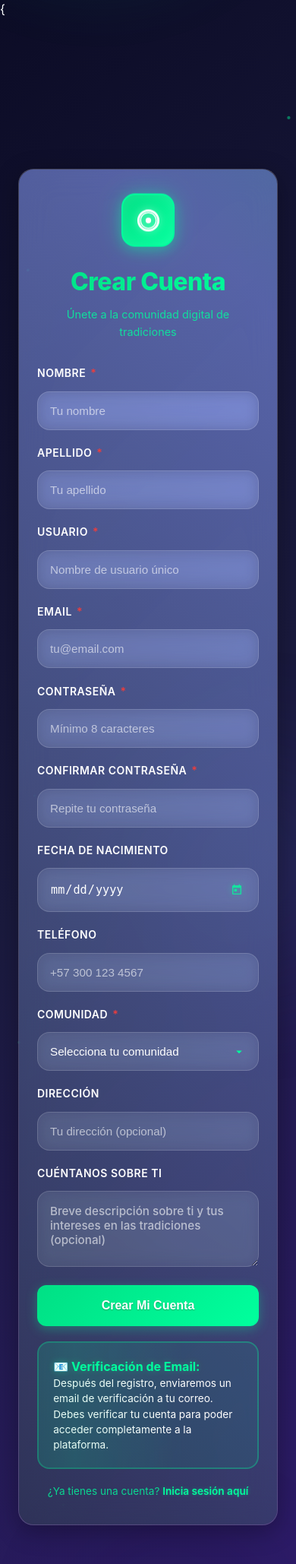
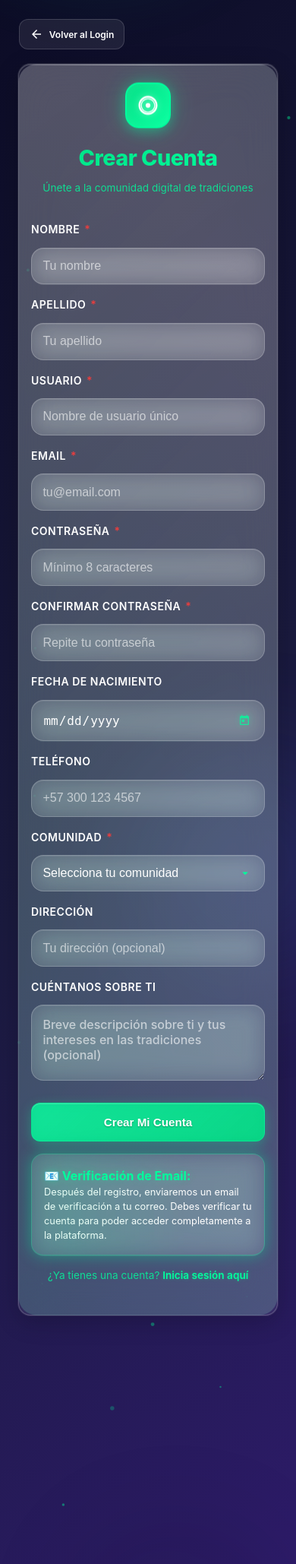
Before and after one commit to yagamidsa/RAIZDIGITAL, a Django app: page /register/ in a window 390 px wide. Shown: the whole page at 76% size. Run offline with Django 5.2, Linux system fonts and the light colour scheme; some libraries are stand-ins or nearby versions.

Commit message:
registrov25

```diff
--- a/core/templates/core/register.html
+++ b/core/templates/core/register.html
@@ -1,4 +1,4 @@
-{{% extends 'core/base.html' %}
+{% extends 'core/base.html' %}
 {% load static %}
 
 {% block title %}Registro - Raíz Digital{% endblock %}
@@ -22,12 +22,12 @@
 
         /* 🎨 GRADIENTES REFINADOS */
         --gradient-primary: linear-gradient(135deg, #00e085 0%, #00ff9d 100%);
-        --gradient-secondary: linear-gradient(135deg, #426d9e 0%, #4e60af 100%);
+        --gradient-secondary: linear-gradient(135deg, #4a90e2 0%, #667eea 100%);
         --gradient-accent: linear-gradient(135deg, #151718 0%, #030303 100%);
         --gradient-bg: linear-gradient(135deg, #0c0c26 0%, #1a1a3e 50%, #2d1b69 100%);
 
-        --color-primary: #285f4a;
-        --color-secondary: #101e2e;
+        --color-primary: #00ff9d;
+        --color-secondary: #4a90e2;
         --color-accent: #667eea;
         --color-success: #00e085;
         --color-warning: #f0d969;
@@ -137,52 +137,60 @@
         }
     }
 
-    /* 🏗️ LAYOUT PRINCIPAL - OPTIMIZADO PARA DESKTOP */
+    /* 🏗️ LAYOUT PRINCIPAL - FORZADO VERTICAL Y CENTRADO */
     .page-container {
         min-height: 100vh;
         width: 100%;
         display: flex;
         align-items: center;
         justify-content: center;
-        padding: 3rem;
+        padding: 1rem;
         position: relative;
         z-index: 10;
 
-        /* 🔧 CONTENEDOR MÁXIMO PARA DESKTOP */
-        max-width: 1400px;
+        /* 🔧 FORZAR ANCHO MÍNIMO PARA VERTICAL */
+        max-width: 450px;
         margin: 0 auto;
     }
 
-    /* 🎪 CONTENEDOR PRINCIPAL DEL FORMULARIO - MÁS REDUCIDO EN DESKTOP */
+    /* 🎪 CONTENEDOR PRINCIPAL DEL FORMULARIO - CRYSTAL GLASS VERTICAL */
     .register-container {
-        background: var(--bg-glass);
-        backdrop-filter: blur(20px);
-        -webkit-backdrop-filter: blur(20px);
+        background: rgba(255, 255, 255, 0.08);
+        backdrop-filter: blur(25px);
+        -webkit-backdrop-filter: blur(25px);
         border-radius: var(--radius-card);
-        border: 1px solid var(--border-glass);
-        box-shadow: var(--shadow-glass);
+        border: 1px solid rgba(255, 255, 255, 0.2);
+        box-shadow:
+            0 8px 32px rgba(0, 0, 0, 0.2),
+            0 0 0 1px rgba(255, 255, 255, 0.1),
+            inset 0 1px 0 rgba(255, 255, 255, 0.15);
         overflow: hidden;
         position: relative;
         width: 100%;
 
-        /* 🔧 TAMAÑO MÁS COMPACTO PARA TODAS LAS PANTALLAS */
-        max-width: 380px;
+        /* 🔧 DISEÑO SUPER VERTICAL Y COMPACTO */
+        max-width: 360px;
         margin: 0 auto;
-    }
-
-    /* 🌈 BORDE GRADIENTE ANIMADO - Verde neón sutil */
+
+        /* 🔧 ALTURA CONTROLADA PARA EVITAR PROBLEMAS DE SCROLL */
+        max-height: 95vh;
+        overflow-y: auto;
+        overflow-x: hidden;
+    }
+
+    /* 🌈 BORDE GRADIENTE ANIMADO - CRYSTAL GLASS EFFECT */
     .register-border {
         position: absolute;
-        inset: -2px;
-        border-radius: calc(var(--radius-card) + 2px);
+        inset: -1px;
+        border-radius: calc(var(--radius-card) + 1px);
         background: linear-gradient(45deg,
-            var(--neon-green-subtle),
-            var(--color-secondary),
-            var(--color-accent),
-            var(--neon-green));
+            rgba(255, 255, 255, 0.3),
+            rgba(0, 255, 157, 0.2),
+            rgba(255, 255, 255, 0.25),
+            rgba(0, 255, 157, 0.15));
         background-size: 300% 300%;
         z-index: -1;
-        animation: gradientRotate 10s ease-in-out infinite;
+        animation: gradientRotate 15s ease-in-out infinite;
         opacity: 0.4;
     }
 
@@ -191,13 +199,30 @@
         50% { background-position: 100% 50%; }
     }
 
-    /* 🎯 CONTENIDO INTERNO - MÁS COMPACTO */
+    /* 🎯 CONTENIDO INTERNO - CRYSTAL GLASS THEME */
     .register-content {
         position: relative;
-        padding: 2rem;
+        padding: 1.8rem 1.5rem;
         background: linear-gradient(145deg,
-            rgba(255, 255, 255, 0.08) 0%,
-            rgba(255, 255, 255, 0.04) 100%);
+            rgba(255, 255, 255, 0.1) 0%,
+            rgba(255, 255, 255, 0.05) 50%,
+            rgba(255, 255, 255, 0.08) 100%);
+        border-radius: calc(var(--radius-card) - 2px);
+    }
+
+    /* 🔧 EFECTO ESPEJO ADICIONAL */
+    .register-content::before {
+        content: '';
+        position: absolute;
+        top: 0;
+        left: 0;
+        right: 0;
+        height: 1px;
+        background: linear-gradient(90deg,
+            transparent,
+            rgba(255, 255, 255, 0.4),
+            transparent);
+        border-radius: var(--radius-card) var(--radius-card) 0 0;
     }
 
     /* 🎭 HEADER DEL FORMULARIO - MÁS COMPACTO */
@@ -294,29 +319,32 @@
         margin-left: 2px;
     }
 
-    /* 🎪 INPUTS ESTILO GLASSMORPHISM */
+    /* 🎪 INPUTS ESTILO CRYSTAL GLASSMORPHISM */
     .input-wrapper {
         position: relative;
     }
 
     .form-input, .form-select {
         width: 100%;
-        padding: 1rem 1.1rem;
-        background: rgba(255, 255, 255, 0.08);
-        border: 1px solid rgba(255, 255, 255, 0.15);
+        padding: 0.9rem 1rem;
+        background: rgba(255, 255, 255, 0.1);
+        border: 1px solid rgba(255, 255, 255, 0.2);
         border-radius: var(--radius-input);
         color: var(--text-primary);
-        font-size: 0.95rem;
+        font-size: 0.9rem;
         font-weight: 500;
         transition: all 0.3s cubic-bezier(0.4, 0, 0.2, 1);
-        backdrop-filter: blur(10px);
+        backdrop-filter: blur(15px);
         outline: none;
+        box-shadow: inset 0 1px 0 rgba(255, 255, 255, 0.1);
     }
 
     .form-input:focus, .form-select:focus {
-        background: rgba(255, 255, 255, 0.12);
-        border-color: var(--neon-green);
-        box-shadow: 0 0 0 4px var(--neon-green-glow);
+        background: rgba(255, 255, 255, 0.15);
+        border-color: rgba(0, 255, 157, 0.5);
+        box-shadow:
+            0 0 0 3px rgba(0, 255, 157, 0.2),
+            inset 0 1px 0 rgba(255, 255, 255, 0.2);
         transform: translateY(-1px);
     }
 
@@ -381,23 +409,28 @@
         font-family: inherit;
     }
 
-    /* 🚀 BOTÓN PRINCIPAL - VERDE NEÓN SUTIL Y MÁS COMPACTO */
+    /* 🚀 BOTÓN PRINCIPAL - CRYSTAL GLASS CON VERDE NEÓN */
     .btn-submit {
         position: relative;
         width: 100%;
         padding: 1.1rem;
-        background: var(--gradient-primary);
+        background: linear-gradient(135deg,
+            rgba(0, 255, 157, 0.8) 0%,
+            rgba(0, 224, 133, 0.9) 100%);
         color: white;
-        border: none;
+        border: 1px solid rgba(0, 255, 157, 0.4);
         border-radius: var(--radius-button);
         font-size: 1rem;
         font-weight: 700;
         cursor: pointer;
         transition: all 0.3s cubic-bezier(0.4, 0, 0.2, 1);
-        box-shadow: var(--shadow-button);
+        box-shadow:
+            0 4px 15px rgba(0, 255, 157, 0.3),
+            inset 0 1px 0 rgba(255, 255, 255, 0.2);
         overflow: hidden;
         margin-top: 0.3rem;
         text-shadow: 0 1px 2px rgba(0, 0, 0, 0.3);
+        backdrop-filter: blur(10px);
     }
 
     .btn-submit::before {
@@ -416,8 +449,12 @@
 
     .btn-submit:hover, .btn-submit:active {
         transform: translateY(-2px);
-        box-shadow: var(--shadow-hover);
-        background: linear-gradient(135deg, #00ff9d 0%, #00e085 100%);
+        background: linear-gradient(135deg,
+            rgba(0, 255, 157, 0.9) 0%,
+            rgba(0, 224, 133, 1) 100%);
+        box-shadow:
+            0 8px 25px rgba(0, 255, 157, 0.4),
+            inset 0 1px 0 rgba(255, 255, 255, 0.3);
     }
 
     .btn-submit:hover::before {
@@ -534,10 +571,10 @@
         }
     }
 
-    /* 💡 INFORMACIÓN DE VERIFICACIÓN - VERDE NEÓN DESTACADO Y MÁS COMPACTO */
+    /* 💡 INFORMACIÓN DE VERIFICACIÓN - CRYSTAL GLASS DESTACADO */
     .verification-info {
-        background: rgba(0, 255, 157, 0.08);
-        border: 2px solid var(--neon-green-glow);
+        background: rgba(255, 255, 255, 0.08);
+        border: 1px solid rgba(0, 255, 157, 0.3);
         border-radius: var(--radius-input);
         padding: 1.2rem;
         margin-top: 1.2rem;
@@ -546,6 +583,10 @@
         line-height: 1.5;
         position: relative;
         overflow: hidden;
+        backdrop-filter: blur(15px);
+        box-shadow:
+            inset 0 1px 0 rgba(255, 255, 255, 0.1),
+            0 2px 8px rgba(0, 255, 157, 0.1);
     }
 
     .verification-info::before {
@@ -626,86 +667,152 @@
         transform: scaleX(1);
     }
 
-    /* 📱 RESPONSIVE DESIGN - TAMAÑO CONSISTENTE */
-
-    /* Móvil */
+    /* 📱 RESPONSIVE DESIGN - MÓVIL OPTIMIZADO Y DESKTOP VERTICAL */
+
+    /* Móvil - OPTIMIZADO PARA FLUIDEZ */
     @media (max-width: 480px) {
+        body {
+            /* 🔧 PREVENIR ZOOM Y MOVIMIENTO EN MÓVIL */
+            -webkit-text-size-adjust: 100%;
+            -ms-text-size-adjust: 100%;
+            touch-action: manipulation;
+            position: fixed;
+            width: 100%;
+            height: 100%;
+            overflow: hidden;
+        }
+
+        html {
+            /* 🔧 SCROLL CONTROLADO */
+            overflow: hidden;
+            height: 100%;
+            width: 100%;
+        }
+
+        .page-container {
+            padding: 0.5rem;
+            height: 100vh;
+            max-height: 100vh;
+            overflow-y: auto;
+            overflow-x: hidden;
+            -webkit-overflow-scrolling: touch;
+            /* 🔧 FORZAR ANCHO VERTICAL INCLUSO EN MÓVIL */
+            max-width: 100%;
+            align-items: flex-start;
+            padding-top: 1rem;
+        }
+
+        .register-container {
+            max-width: 100%;
+            width: 100%;
+            border-radius: 16px;
+            max-height: none;
+            overflow: visible;
+            margin: 0;
+        }
+
+        .register-content {
+            padding: 1.5rem 1rem;
+        }
+
+        .app-icon {
+            width: 60px;
+            height: 60px;
+            margin-bottom: 1rem;
+        }
+
+        .app-icon svg {
+            width: 30px;
+            height: 30px;
+        }
+
+        .register-title {
+            font-size: 1.8rem;
+        }
+
+        .register-subtitle {
+            font-size: 0.85rem;
+        }
+
+        .form-input, .form-select {
+            padding: 0.9rem;
+            font-size: 16px; /* 🔧 PREVENIR ZOOM EN SAFARI MÓVIL */
+            transform: translateZ(0); /* 🔧 OPTIMIZACIÓN GPU */
+        }
+
+        .btn-submit {
+            padding: 1rem;
+            font-size: 0.95rem;
+        }
+
+        .back-button {
+            top: -60px;
+            padding: 0.6rem 0.8rem;
+            font-size: 0.75rem;
+        }
+
+        /* 🔧 PREVENIR MOVIMIENTO AL ESCRIBIR */
+        .form-input:focus, .form-select:focus {
+            transform: none;
+            zoom: 1;
+        }
+
+        /* 🔧 OPTIMIZACIÓN DE SCROLL EN MÓVIL */
+        .register-form {
+            gap: 1rem;
+        }
+
+        .verification-info {
+            padding: 1rem;
+            margin-top: 1rem;
+            font-size: 0.8rem;
+        }
+
+        .login-link {
+            margin-top: 1rem;
+            margin-bottom: 1rem;
+        }
+    }
+
+    /* Tablet y Desktop - FORZAR DISEÑO SUPER VERTICAL */
+    @media (min-width: 481px) {
         .page-container {
             padding: 1.5rem;
-        }
-
+            /* 🔧 SUPER VERTICAL EN TODAS LAS PANTALLAS */
+            max-width: 450px;
+            margin: 0 auto;
+        }
+
+        /* 🔧 CONTENEDOR MUY COMPACTO Y VERTICAL */
         .register-container {
-            max-width: 100%;
-            border-radius: 20px;
+            max-width: 360px;
         }
 
         .register-content {
-            padding: 2rem 1.5rem;
-        }
-
-        .app-icon {
-            width: 70px;
-            height: 70px;
-        }
-
-        .app-icon svg {
-            width: 35px;
-            height: 35px;
-        }
-
-        .register-title {
-            font-size: 2rem;
-        }
-
-        .form-input, .form-select {
-            padding: 1rem;
-            font-size: 0.95rem;
-        }
-
-        .btn-submit {
-            padding: 1.125rem;
-            font-size: 1rem;
-        }
-
-        .back-button {
-            top: -70px;
-            padding: 0.75rem 1rem;
-            font-size: 0.8rem;
-        }
-    }
-
-    /* Tablet y Desktop - MISMO TAMAÑO QUE MÓVIL */
-    @media (min-width: 481px) {
-        .page-container {
-            padding: 4rem;
-            max-width: 1200px;
-            margin: 0 auto;
-        }
-
-        /* 🔧 MANTENEMOS EL TAMAÑO COMPACTO EN DESKTOP */
-        .register-container {
-            max-width: 380px;
-        }
-
-        .register-content {
-            padding: 2rem;
-        }
-
-        /* Espaciado ligeramente mayor en desktop */
+            padding: 1.8rem 1.5rem;
+        }
+
+        /* Espaciado optimizado para super vertical */
         .register-header {
-            margin-bottom: 2rem;
+            margin-bottom: 1.5rem;
         }
 
         .register-form {
-            gap: 1.2rem;
-        }
-    }
-
-    /* Desktop extra grande - Mayor padding lateral */
+            gap: 1rem;
+        }
+    }
+
+    /* Desktop extra grande - MANTENER SUPER VERTICAL */
     @media (min-width: 1200px) {
         .page-container {
-            max-width: 1400px;
-            padding: 5rem;
+            /* 🔧 MÁXIMO 450PX PARA FORZAR VERTICAL */
+            max-width: 450px;
+            padding: 2rem;
+        }
+
+        .register-container {
+            /* 🔧 MÁXIMO 360PX PARA SER MUY VERTICAL */
+            max-width: 360px;
         }
     }
 
@@ -736,15 +843,42 @@
         }
     }
 
-    /* 🔥 EFECTOS HOVER ADICIONALES */
-    .form-group:hover .form-input:not(:focus) {
-        border-color: rgba(0, 255, 157, 0.2);
-        background: rgba(0, 255, 157, 0.05);
-    }
-
-    /* 🎪 MICRO-INTERACCIONES */
+    /* 🔥 EFECTOS HOVER ADICIONALES - CRYSTAL GLASS */
+    @media (hover: hover) and (pointer: fine) {
+        .form-group:hover .form-input:not(:focus) {
+            border-color: rgba(255, 255, 255, 0.3);
+            background: rgba(255, 255, 255, 0.12);
+            box-shadow: inset 0 1px 0 rgba(255, 255, 255, 0.15);
+        }
+    }
+
+    /* 🔧 SCROLLBAR PERSONALIZADA PARA MÓVIL */
+    .register-container::-webkit-scrollbar {
+        width: 3px;
+    }
+
+    .register-container::-webkit-scrollbar-track {
+        background: rgba(0, 0, 0, 0.1);
+    }
+
+    .register-container::-webkit-scrollbar-thumb {
+        background: rgba(0, 255, 157, 0.3);
+        border-radius: 2px;
+    }
+
+    .register-container::-webkit-scrollbar-thumb:hover {
+        background: rgba(0, 255, 157, 0.5);
+    }
+
+    /* 🎪 MICRO-INTERACCIONES - OPTIMIZADAS PARA MÓVIL */
     .form-input:focus {
-        animation: focusPulse 0.3s ease-out;
+        animation: none; /* 🔧 DESACTIVAR ANIMACIONES EN MÓVIL QUE CAUSAN MOVIMIENTO */
+    }
+
+    @media (hover: hover) and (pointer: fine) {
+        .form-input:focus {
+            animation: focusPulse 0.3s ease-out;
+        }
     }
 
     @keyframes focusPulse {
@@ -1499,4 +1633,4 @@ document.addEventListener('DOMContentLoaded', function() {
 });
 </script>
 {% endif %}
-{% endblock %}</label
+{% endblock %}
--- a/manage.py
+++ b/manage.py
@@ -6,7 +6,7 @@ import sys
 
 def main():
     """Run administrative de tatasks."""
-    os.environ.setdefault('DJANGO_SETTINGS_MODULE', 'raizdigital.settings.production')
+    os.environ.setdefault('DJANGO_SETTINGS_MODULE', 'raizdigital.settings.local')
     try:
         from django.core.management import execute_from_command_line
     except ImportError as exc:
--- a/raizdigital/wsgi.py
+++ b/raizdigital/wsgi.py
@@ -10,5 +10,5 @@ https://docs.djangoproject.com/en/5.2/howto/deployment/wsgi/
 import os
 from django.core.wsgi import get_wsgi_application
 
-os.environ.setdefault('DJANGO_SETTINGS_MODULE', 'raizdigital.settings.production')
+os.environ.setdefault('DJANGO_SETTINGS_MODULE', 'raizdigital.settings.local')
 application = get_wsgi_application()
```
